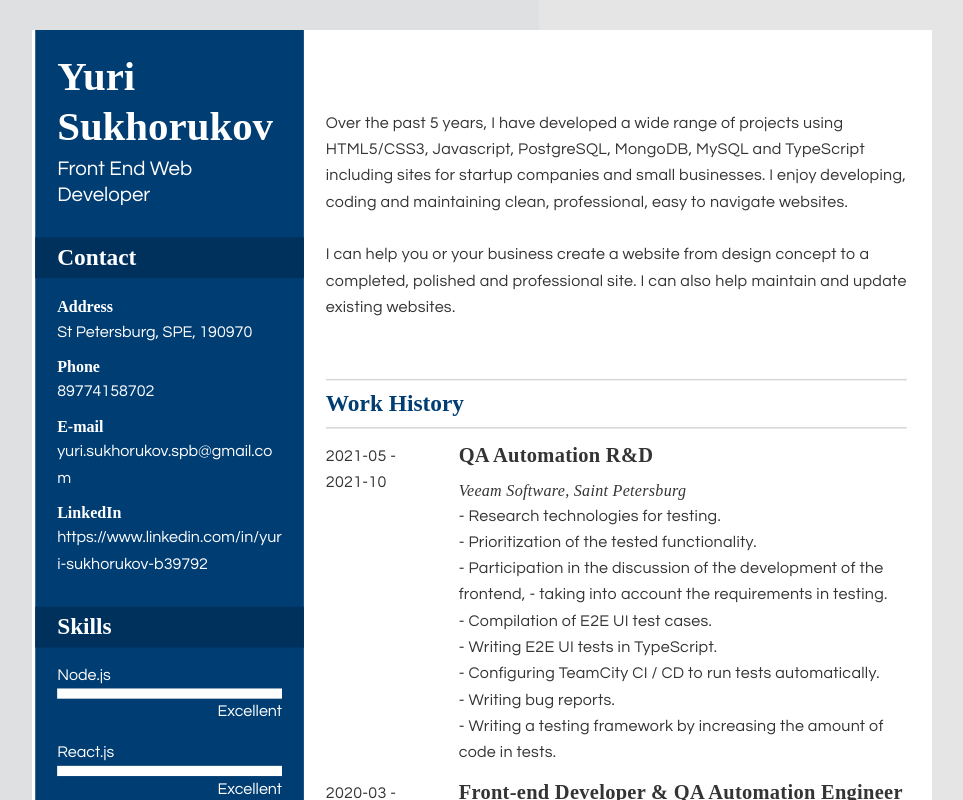
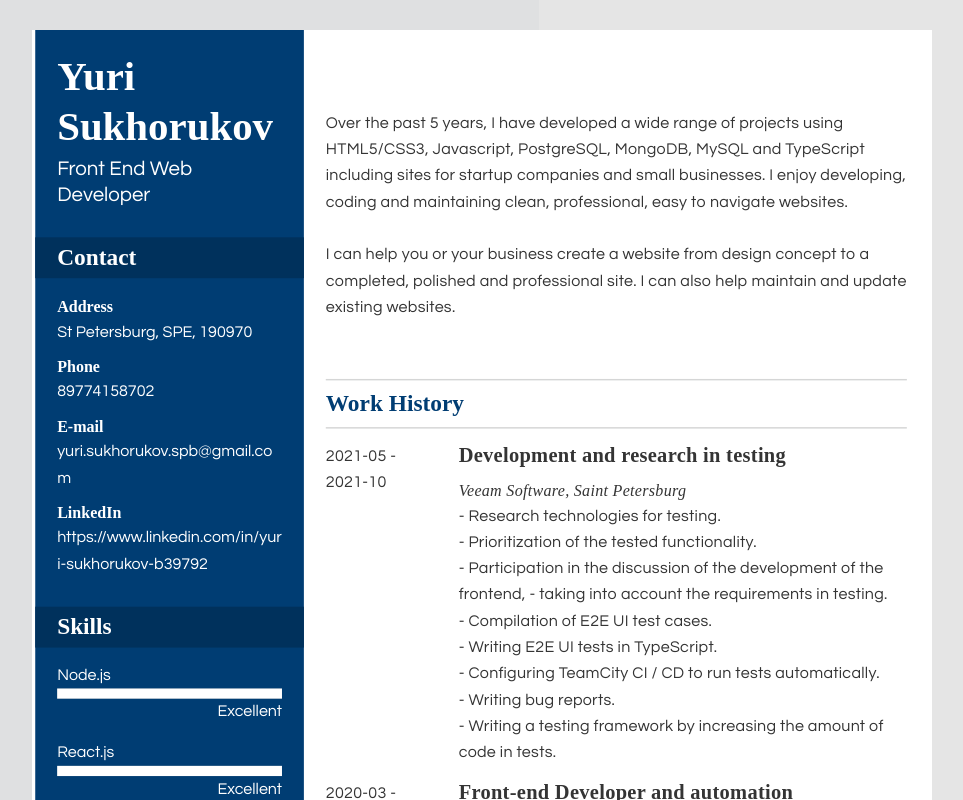
Before and after one commit to YuriSukhorukov/CV, a plain HTML site: page index.html in a window 1280 px wide. Shown: the whole page, without its empty margins (158-1121 px from the left). Drawn offline with Linux system fonts and the light colour scheme; a web font is replaced by a local one.

Commit message:
Update index.html

```diff
--- a/index.html
+++ b/index.html
@@ -476,7 +476,7 @@
                                 <span class="jobdates" id="FIELD_EDDT" format="%Y-%m">2021-10</span><br dependency="JTIT|COMP|JSTA|JCIT">
                             </div>
                             <span class="paddedline" dependency="JTIT">
-                                <span class="jobtitle txtBold" id="FIELD_JTIT">QA Automation R&amp;D</span>
+                                <span class="jobtitle txtBold" id="FIELD_JTIT">Development and research in testing</span>
                             </span>
                             <span class="paddedline locationGap txtItl" dependency="COMP|JSTA|JCIT">
                                 <span class="companyname" id="FIELD_COMP">Veeam Software</span><span dependency="COMP+JCIT|JSTA">,</span>
@@ -504,7 +504,7 @@
                                 <span class="jobdates" id="FIELD_EDDT" format="%Y-%m">2021-03</span><br dependency="JTIT|COMP|JSTA|JCIT">
                             </div>
                             <span class="paddedline" dependency="JTIT">
-                                <span class="jobtitle txtBold" id="FIELD_JTIT">Front-end Developer &amp; QA Automation Engineer</span>
+                                <span class="jobtitle txtBold" id="FIELD_JTIT">Front-end Developer and automation</span>
                             </span>
                             <span class="paddedline locationGap txtItl" dependency="COMP|JSTA|JCIT">
                                 <span class="companyname" id="FIELD_COMP">Ticket broker Ponominalu.ru</span><span dependency="COMP+JCIT|JSTA">,</span>
```
